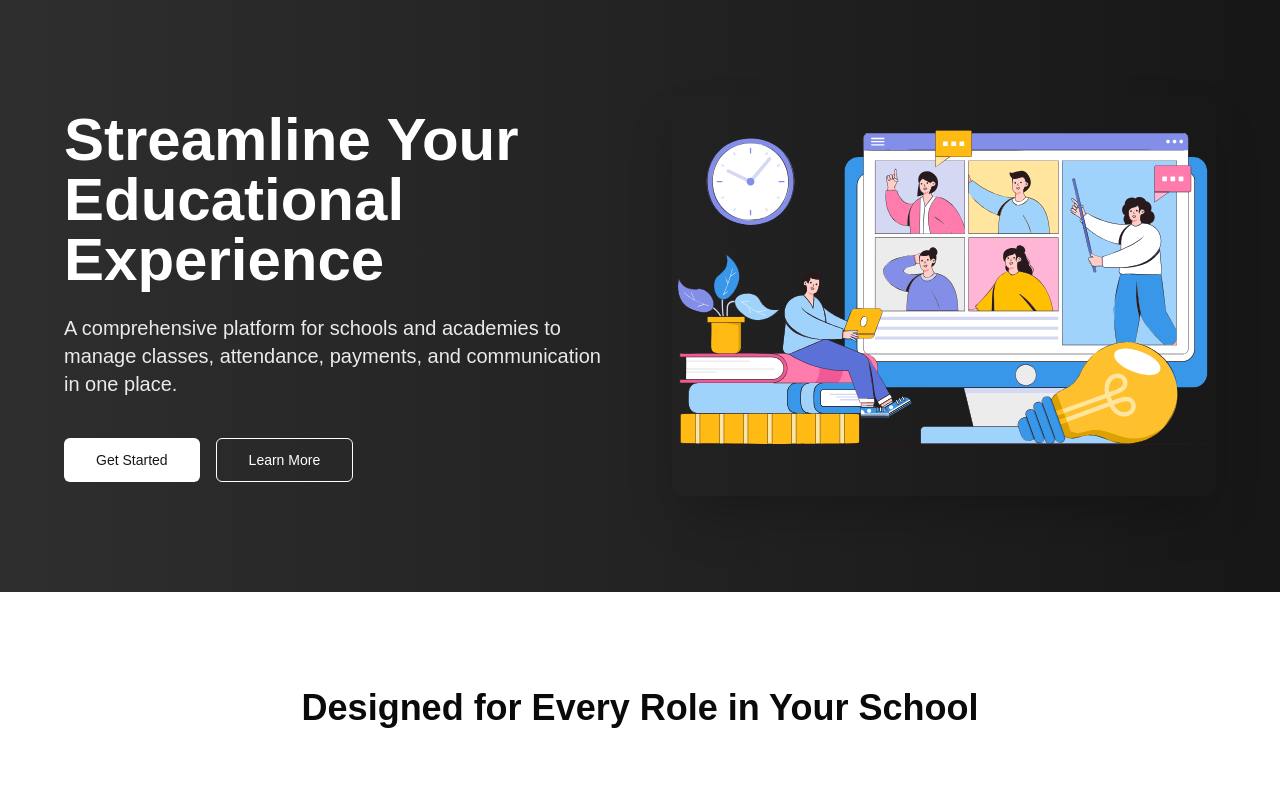
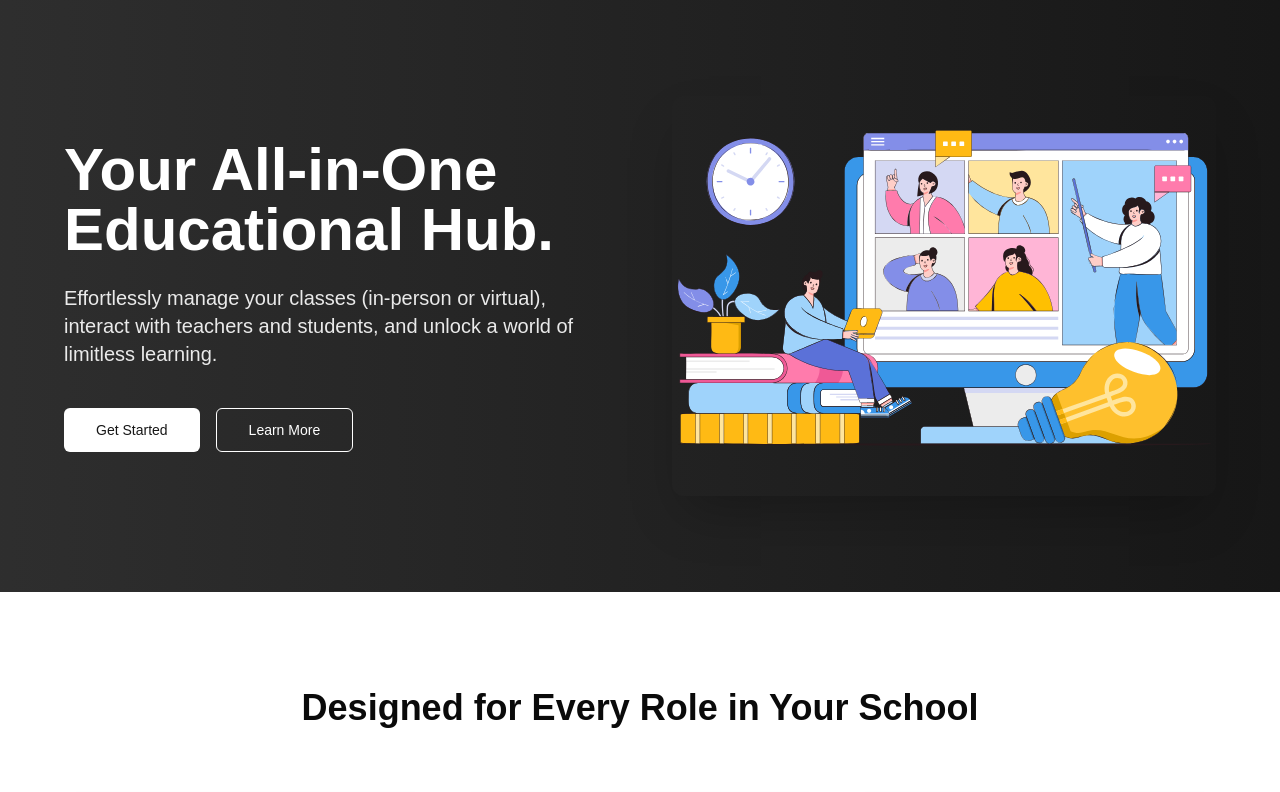
Before and after one commit to gastbr/flextudy, a Next.js app in the folder frontend/: page / in a window 1280 px wide. Shown: the top 792 px of the page. Built offline with nearby package versions, Linux system fonts and the light colour scheme.

Commit message:
chore(frontend): update landing page copy

```diff
--- a/frontend/app/page.tsx
+++ b/frontend/app/page.tsx
@@ -11,10 +11,9 @@ export default function LandingPage() {
         <div className="container mx-auto max-w-6xl">
           <div className="flex flex-col md:flex-row items-center gap-8 md:gap-16">
             <div className="flex-1 space-y-6">
-              <h1 className="text-4xl md:text-6xl font-bold text-white">Streamline Your Educational Experience</h1>
+              <h1 className="text-4xl md:text-6xl font-bold text-white">Your All-in-One Educational Hub.</h1>
               <p className="text-xl text-white/90 max-w-xl">
-                A comprehensive platform for schools and academies to manage classes, attendance, payments, and
-                communication in one place.
+              Effortlessly manage your classes (in-person or virtual), interact with teachers and students, and unlock a world of limitless learning.
               </p>
               <div className="flex flex-col sm:flex-row gap-4 pt-4">
                 <Button size="lg" asChild className="bg-white text-primary hover:bg-white/90">
```
